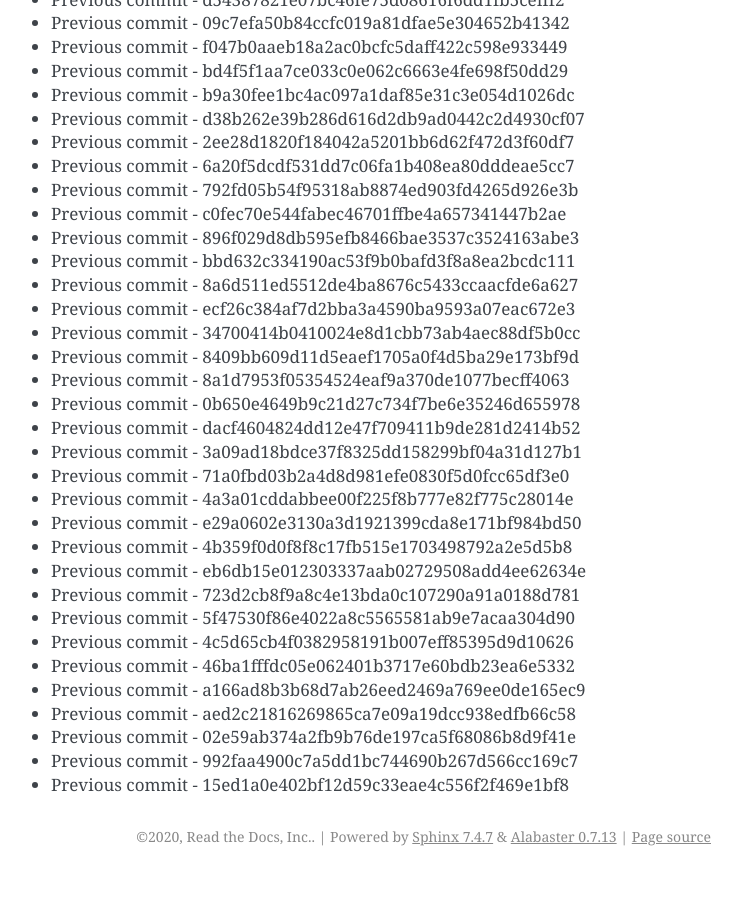
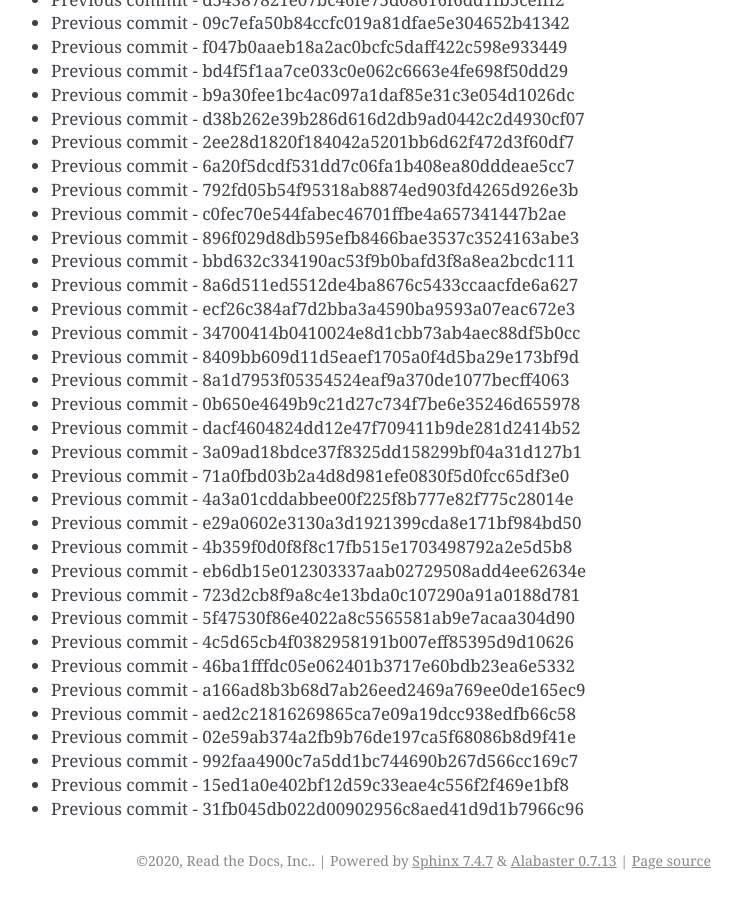
Before and after one commit to readthedocs/rtd-git-stresstest, a Sphinx documentation site: the page built from docs/updates.rst, in a window 1280 px wide and 900 px high, scrolled down 4154 px. Shown: the whole window, without its empty margins (399-1141 px from the left). Built offline with Sphinx 7.4.7, drawn with Linux system fonts in a browser that asks for light colours; before the commit the page ends 5030 px from its top, so only the background shows below that.

Commit message:
Generating commit from previous: 31fb045db022d00902956c8aed41d9d1b7966c96

```diff
--- a/docs/updates.rst
+++ b/docs/updates.rst
@@ -206,3 +206,4 @@ It can be tested for any performance characteristics.
 * Previous commit - 02e59ab374a2fb9b76de197ca5f68086b8d9f41e
 * Previous commit - 992faa4900c7a5dd1bc744690b267d566cc169c7
 * Previous commit - 15ed1a0e402bf12d59c33eae4c556f2f469e1bf8
+* Previous commit - 31fb045db022d00902956c8aed41d9d1b7966c96
```
